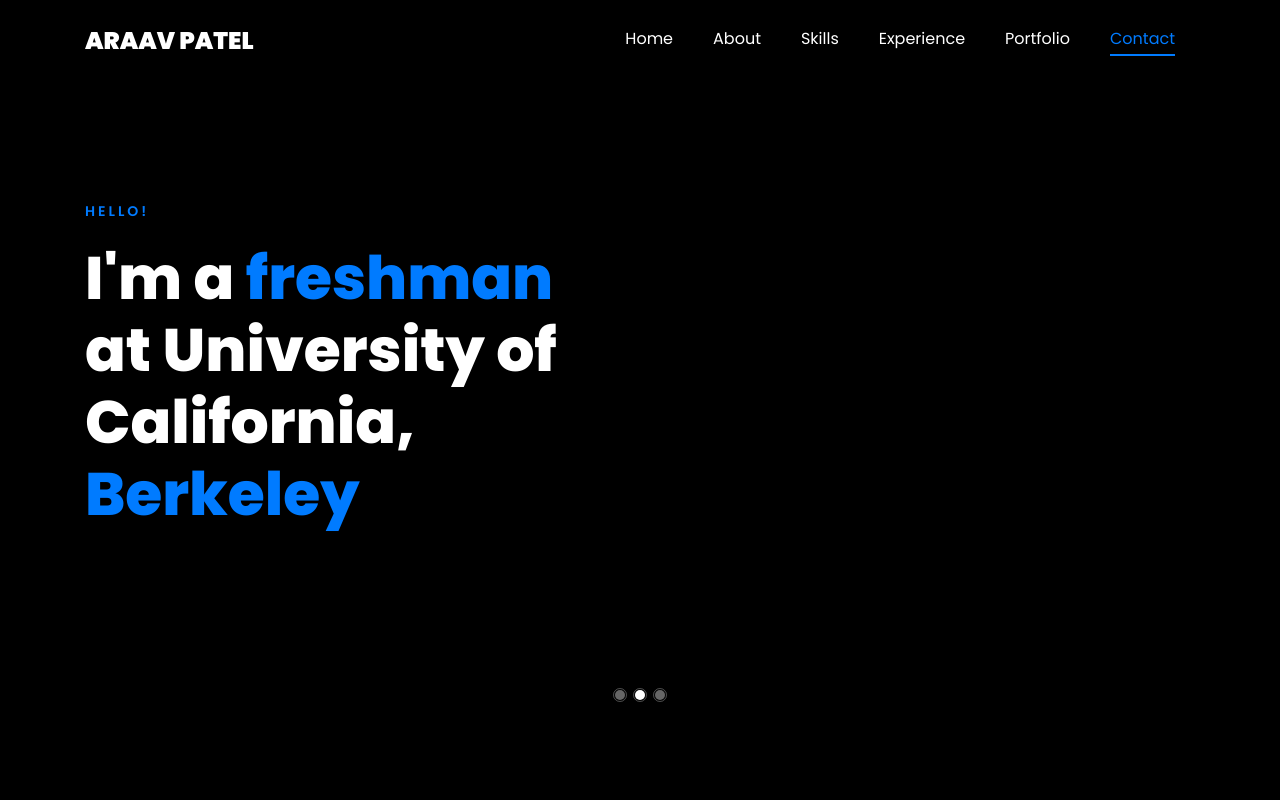
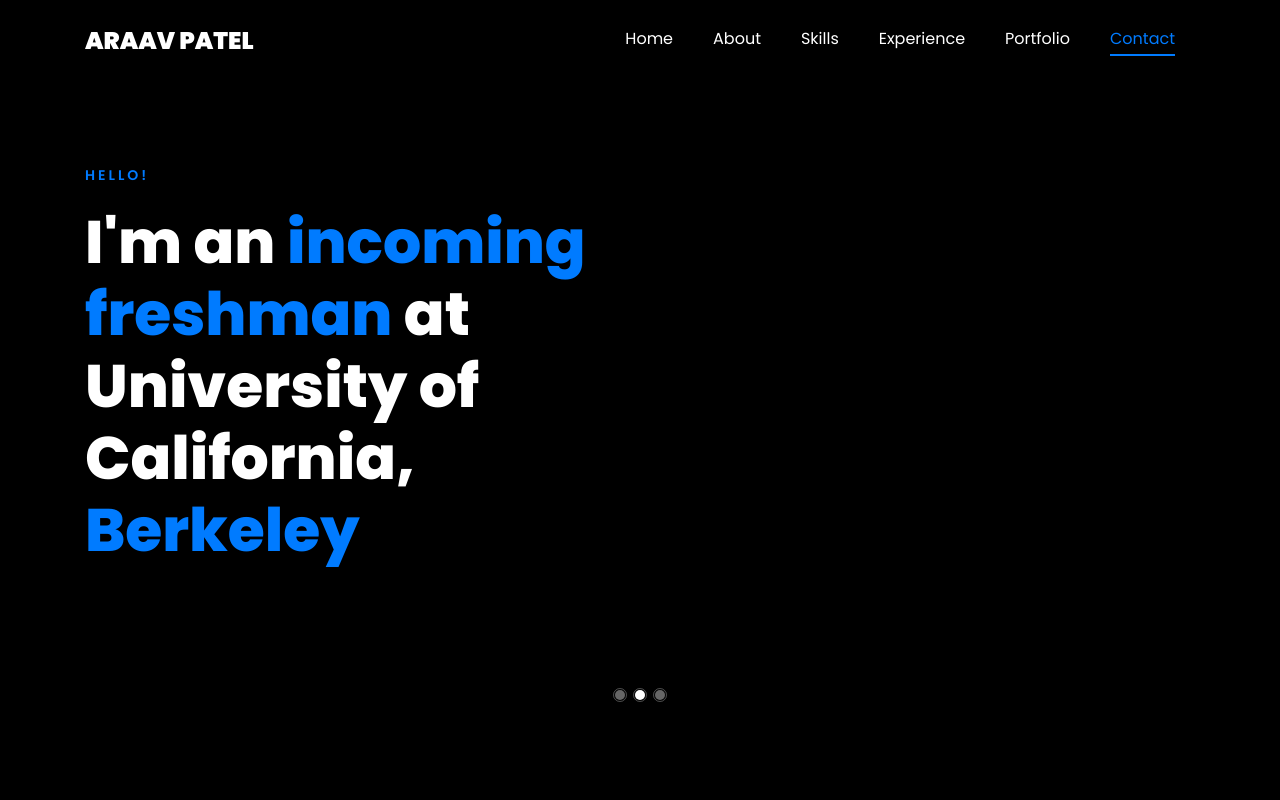
Before and after one commit to araavp/araavp.github.io, a plain HTML site: page index.html in a window 1280 px wide. Shown: the top 800 px of the page. Drawn offline with Linux system fonts and the light colour scheme; files whose address does not match are found by name.

Commit message:
updated year

```diff
--- a/index.html
+++ b/index.html
@@ -86,7 +86,7 @@
                   properties: { translateY: '70%' }">
                     <div class="text">
                         <span class="subheading">Hello!</span>
-                        <h1 class="mb-4 mt-3">I'm a <span>freshman</span> at University of California,
+                        <h1 class="mb-4 mt-3">I'm an <span>incoming freshman</span> at University of California,
 							<span>Berkeley</span></h1>
                     </div>
                   </div>
```
